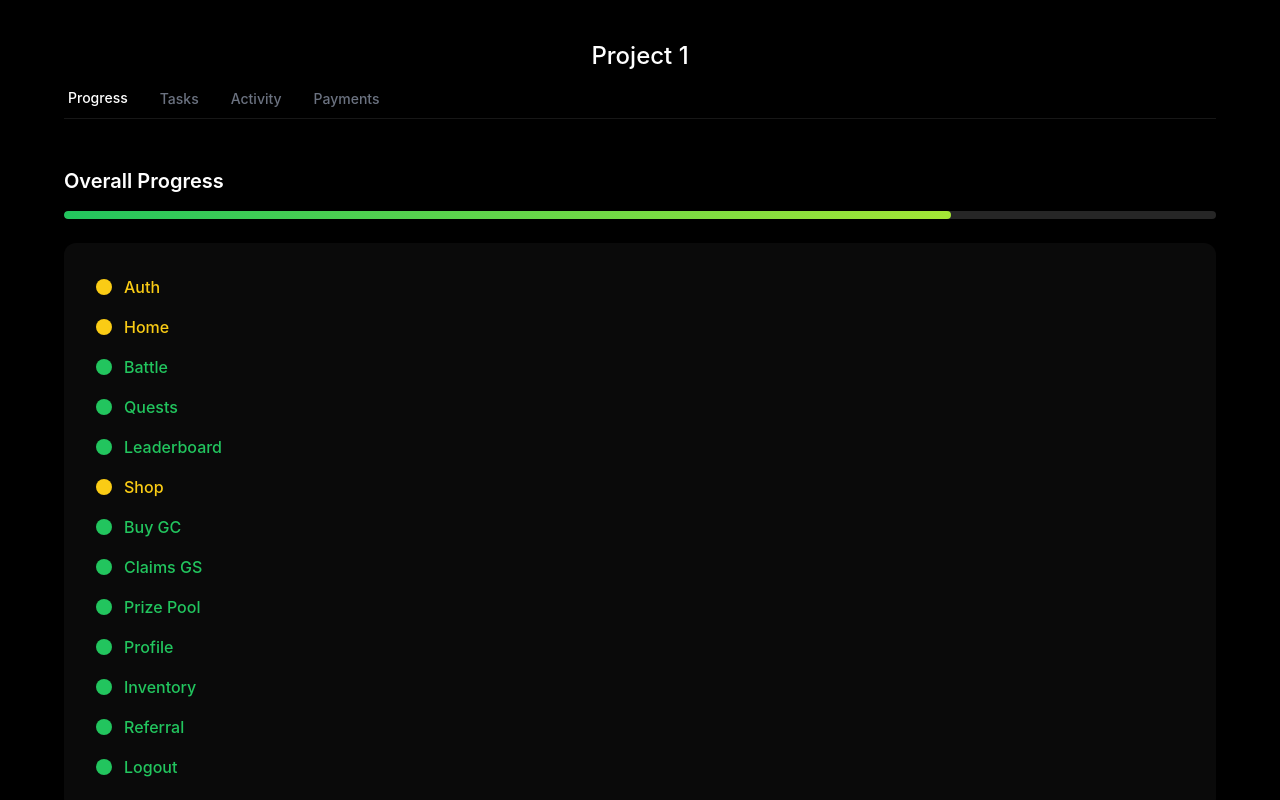
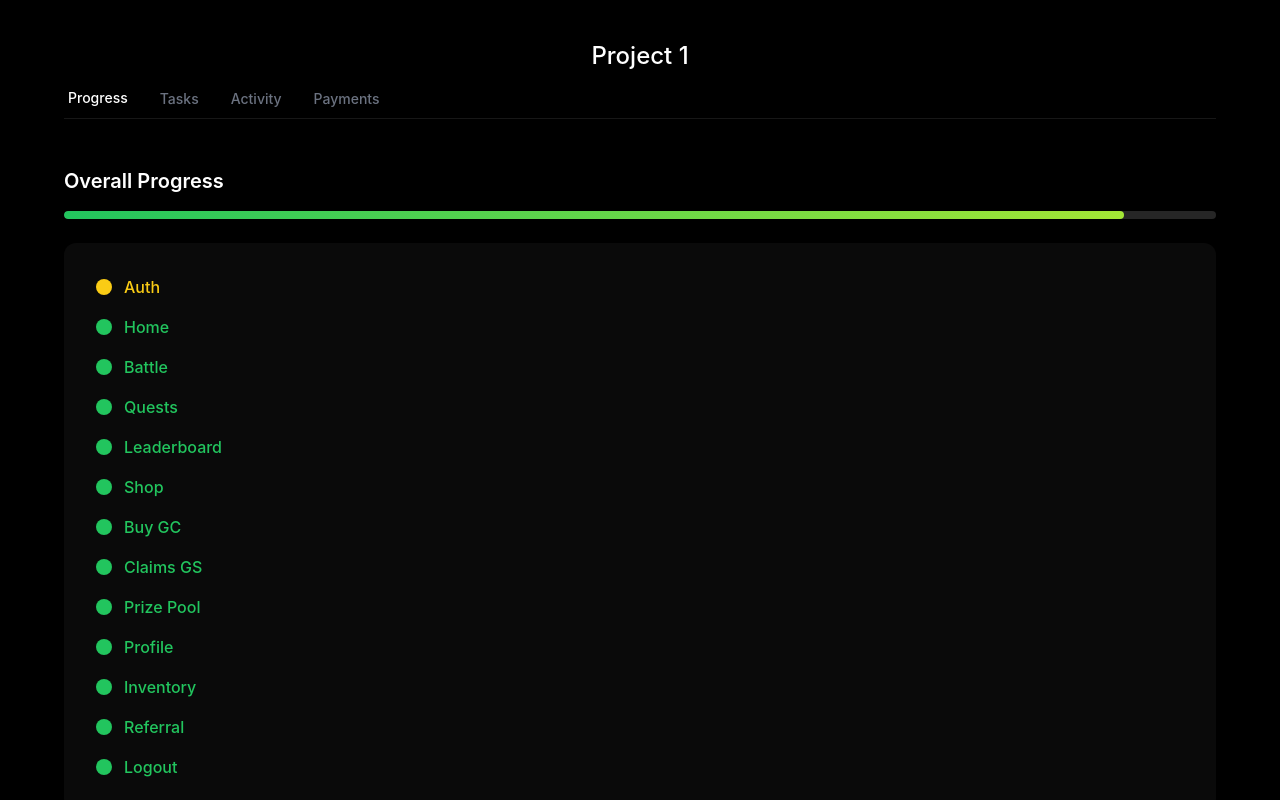
Before and after one commit to nicolasdma/landing-vruumvruum, a React (Vite) app: page /project/project-1 in a window 1280 px wide. Shown: the top 800 px of the page. Built offline with nearby package versions, Linux system fonts and the light colour scheme.

Commit message:
activity shop

```diff
--- a/src/data/activity.ts
+++ b/src/data/activity.ts
@@ -8,6 +8,13 @@ export interface Update {
 }
 
 export const activity: DailyUpdate[] = [
+  {
+    date: "2025-05-08",
+    updates: [
+      { title: "A loading spinner is now displayed when opening the box or purchase modal, providing immediate user feedback" },
+      { title: "The pool price now updates automatically after each GC purchase" },
+    ]
+  },
   {
     date: "2025-05-07",
     updates: [
--- a/src/data/issues.ts
+++ b/src/data/issues.ts
@@ -320,7 +320,7 @@ export const issuesData: Section[] = [
         description: "Currently needs refresh to update.",
         priority: "medium",
         src: "./balance.png",
-        status: "to do",
+        status: "done",
         fixEstimation: "45 min"
       },
       {
@@ -344,7 +344,7 @@ export const issuesData: Section[] = [
         description: "Maybe add a loader or indicator.",
         priority: "medium",
         src: "./feedback.png",
-        status: "to do",
+        status: "done",
         fixEstimation: "40 min"
       },
       {
--- a/src/pages/Progress.tsx
+++ b/src/pages/Progress.tsx
@@ -7,11 +7,11 @@ interface ProgressItem {
 
 const progressItems: ProgressItem[] = [
   { title: "Auth", status: "in progress" },
-  { title: "Home", status: "in progress" },
+  { title: "Home", status: "done" },
   { title: "Battle", status: "done" },
   { title: "Quests", status: "done" },
   { title: "Leaderboard", status: "done" },
-  { title: "Shop", status: "in progress" },
+  { title: "Shop", status: "done" },
   { title: "Buy GC", status: "done" },
   { title: "Claims GS", status: "done" },
   { title: "Prize Pool", status: "done" },
```
